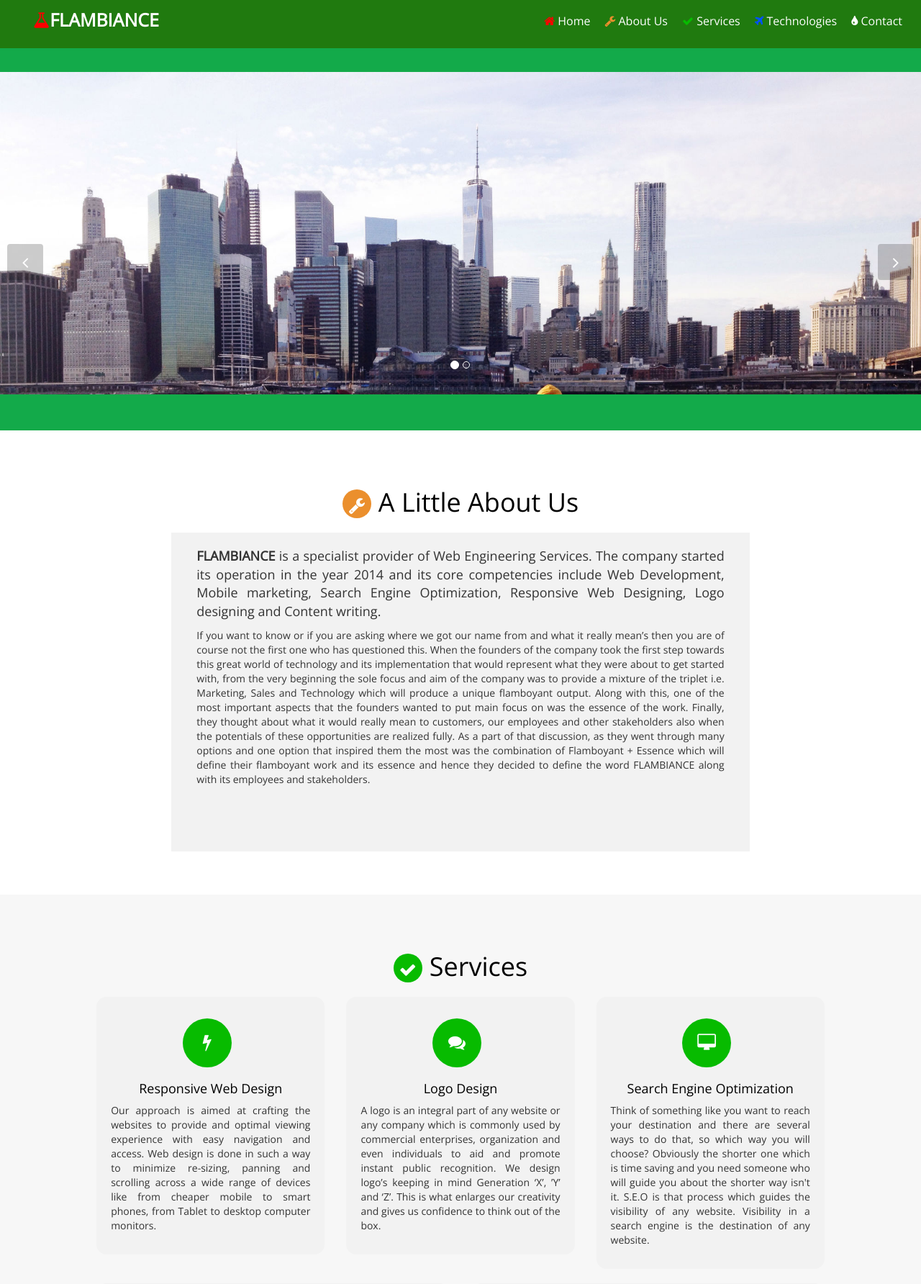
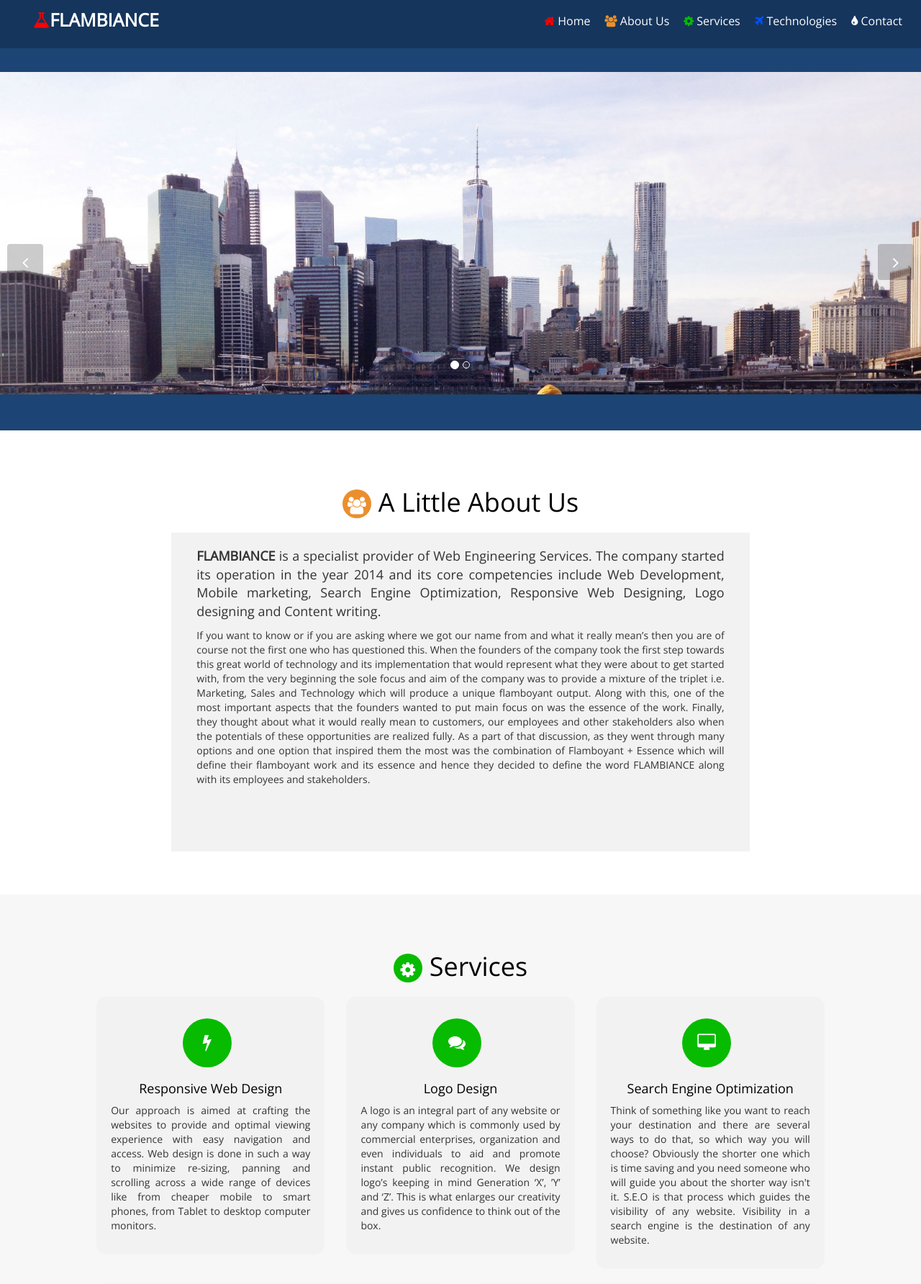
Before and after one commit to priyankodey/flamb, a Rails app: page / in a window 1280 px wide. Shown: the top 1784 px of the page at 72% size. Run offline with Rails 7, Linux system fonts and the light colour scheme; style sheets or scripts are compiled from the project's sources; some web fonts are replaced.

Commit message:
Changes in index and style sheet

```diff
--- a/app/assets/stylesheets/style.css
+++ b/app/assets/stylesheets/style.css
@@ -130,6 +130,12 @@ h6 {
    background-color:#000000;
 }
 
+.bk-color-contact-green {
+   background-color:#4BAC85;
+}
+
+
+
 .margin-5 {
     margin:5px;
 }
@@ -213,10 +219,9 @@ a:focus {
     border-radius:0px;
 }
 
-
 .navbar-default .navbar-collapse, .navbar-default .navbar-form {
-    background-color:#207A0F;
-    border-color:#207A0F;
+    background-color:#15355C;
+    border-color:#15355C;
 }
 .navbar-default .navbar-brand {
   margin-left: 30px;
@@ -228,8 +233,8 @@ color:#FFFFFF;
 
 }
 .navbar-default {
-     background-color:#207A0F;
-    border-color:#207A0F;
+     background-color:#15355C;
+    border-color:#15355C;
 }
 
 .navbar-default:hover .navbar-brand:hover {
@@ -344,7 +349,7 @@ color: #fff;
 #slide-head {
   padding: 100px 0px 50px 0px;
 color: #022406;
-background-color: rgb(19, 170, 74);
+background-color: #1c4474;
 }
 #slide-head .prev,
 #slide-head .next {
@@ -549,7 +554,7 @@ background-color: rgb(19, 170, 74);
 
 #footer {
     padding:20px;
-    background-color:rgb(19, 170, 74);
+    background-color:#15355C;
     text-align:right;
     padding-right:50px;
     color:white;
--- a/app/views/static_pages/index.html.erb
+++ b/app/views/static_pages/index.html.erb
@@ -38,7 +38,7 @@
     <header id="header-nav" role="banner">
         <div id="navbar" class="navbar navbar-default">
             <div class="navbar-header">
-                <a class="navbar-brand" href="#"><i class="fa fa-flask color-red"></i>FLAMBIANCE</a>
+                <a class="navbar-brand" href="/"><i class="fa fa-flask color-red"></i>FLAMBIANCE</a>
                 <button type="button" class="navbar-toggle" data-toggle="collapse" data-target=".navbar-collapse">
                     <span class="sr-only">Toggle navigation</span>
                     <span class="icon-bar"></span>
@@ -49,8 +49,8 @@
             <div class="collapse navbar-collapse">
                 <ul class="nav navbar-nav flot-nav">
                     <li><a href="#slide-head"><i class="fa fa-home color-red"></i> Home</a></li>
-                    <li><a href="#about-section"><i class="fa fa-wrench color-brown"></i> About Us</a></li>
-                    <li><a href="#services-section"><i class="fa fa-check color-green"></i> Services</a></li>
+                    <li><a href="#about-section"><i class="fa fa-group color-brown"></i> About Us</a></li>
+                    <li><a href="#services-section"><i class="fa fa-gear color-green"></i> Services</a></li>
                     <li><a href="#technologies-section"><i class="fa fa-plane color-blue"></i> Technologies</a></li>
                     <!-- <li><a href="#portfolio-section"><i class="fa fa-picture-o color-light-blue"></i> Clients</a></li> -->
                     <li><a href="#contact-section"><i class="fa fa-tint"></i> Contact</a></li>
@@ -64,7 +64,7 @@
     <section id="slide-head" class="carousel">
         <div >
 <div id="carousel-example-generic" class="carousel slide" data-ride="carousel">
-  <!-- Indicators -->
+
   <ol class="carousel-indicators">
     <li data-target="#carousel-example-generic" data-slide-to="0" class="active"></li>
     <li data-target="#carousel-example-generic" data-slide-to="1"></li>
@@ -72,7 +72,7 @@
 
   </ol>
 
-  <!-- Wrapper for slides -->
+
   <div class="carousel-inner">
     <div class="item active">
         <div >
@@ -87,7 +87,7 @@
 
   </div>
 
-  <!-- Controls -->
+
   <a class="left carousel-control" href="#carousel-example-generic" role="button" data-slide="prev">
     <span class="glyphicon glyphicon-chevron-left"></span>
   </a>
@@ -109,7 +109,7 @@
             <div class="row">
                 <div class="col-md-8 col-md-offset-2 col-sm-10 col-sm-offset-1 ">
                     <div class="text-center">
-                        <h1><i class="fa fa-wrench small-icons bk-color-brown"></i>A Little About Us</h1>
+                        <h1><i class="fa fa-group small-icons bk-color-brown"></i>A Little About Us</h1>
                     </div>
                     <div class="col-sm-12  blog-content text-justify">
                      <div class="col-sm-12">
@@ -140,7 +140,7 @@
             <div class="row">
                 <div class="col-md-8 col-md-offset-2 col-sm-10 col-sm-offset-1 " data-scrollreveal="enter top and move 100px, wait 0.5s">
                     <div class="text-center">
-                        <h1><i class="fa fa-check small-icons bk-color-green"></i>Services</h1>
+                        <h1><i class="fa fa-gear small-icons bk-color-green"></i>Services</h1>
                         <!-- <p class="lead">
                             Lorem ipsum dolor sit amet, consectetur adipiscing elit. Nulla nec enim sapien. Aliquam erat volutpat.
                          Quisque eu ante at tortor imperdiet gravida nec sed turpis. Phasellus augue augue.
@@ -436,7 +436,7 @@
             <div class="row">
                 <div class="col-md-8 col-md-offset-2 col-sm-10 col-sm-offset-1 " data-scrollreveal="enter top and move 100px, wait 0.5s">
                     <div class="text-center">
-                        <h1><i class="fa fa-tint small-icons bk-color-black"></i>Contact us Now</h1>
+                        <h1><i class="fa fa-tint small-icons bk-color-contact-green"></i>Contact us Now</h1>
                         <p class="font-18">
                             You can find us literally anywhere, just use a button and we’re there.
                         </p>
```
